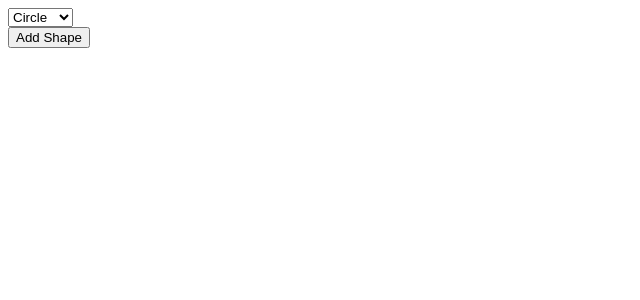
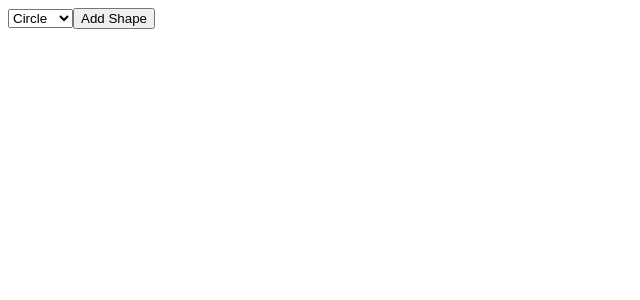
Before and after one commit to Shubhamkmaurya/React-Easy-Level-Practice---React-Shapes-Creator---ea3husze0iob, a React app: page / in a window 1280 px wide. Shown: the top 300 px of the page, without its empty margins (0-640 px from the left). Built offline with nearby package versions, Linux system fonts and the light colour scheme.

Commit message:
Update App.js

```diff
--- a/src/components/App.js
+++ b/src/components/App.js
@@ -29,14 +29,13 @@ const App = () => {
             Square
           </option>
         </select>
+        <button onClick={clickHandle}>Add Shape</button>
       </div>
 
       <div id="shapes-holder">
-        <button onClick={clickHandle}>Add Shape</button>
-      </div>
-      <div id="shape-">
 
       </div>
+
     </div>
   );
 };
```
